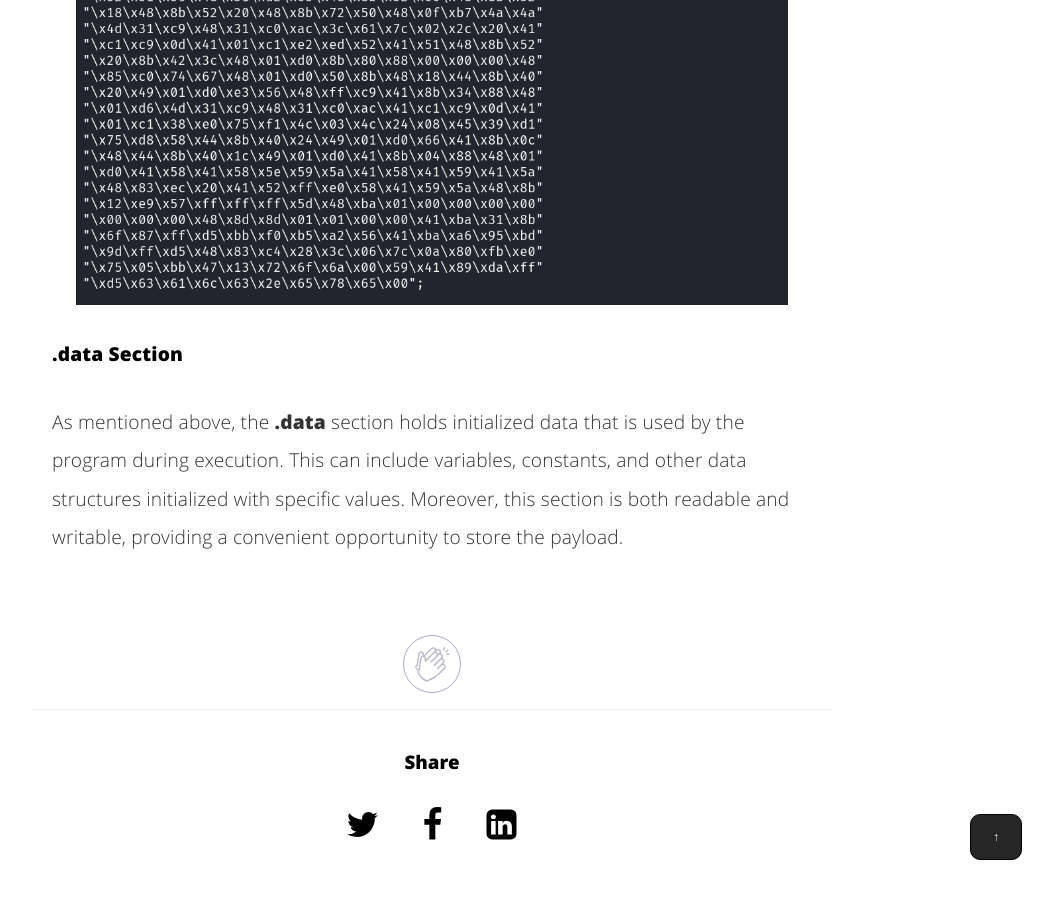
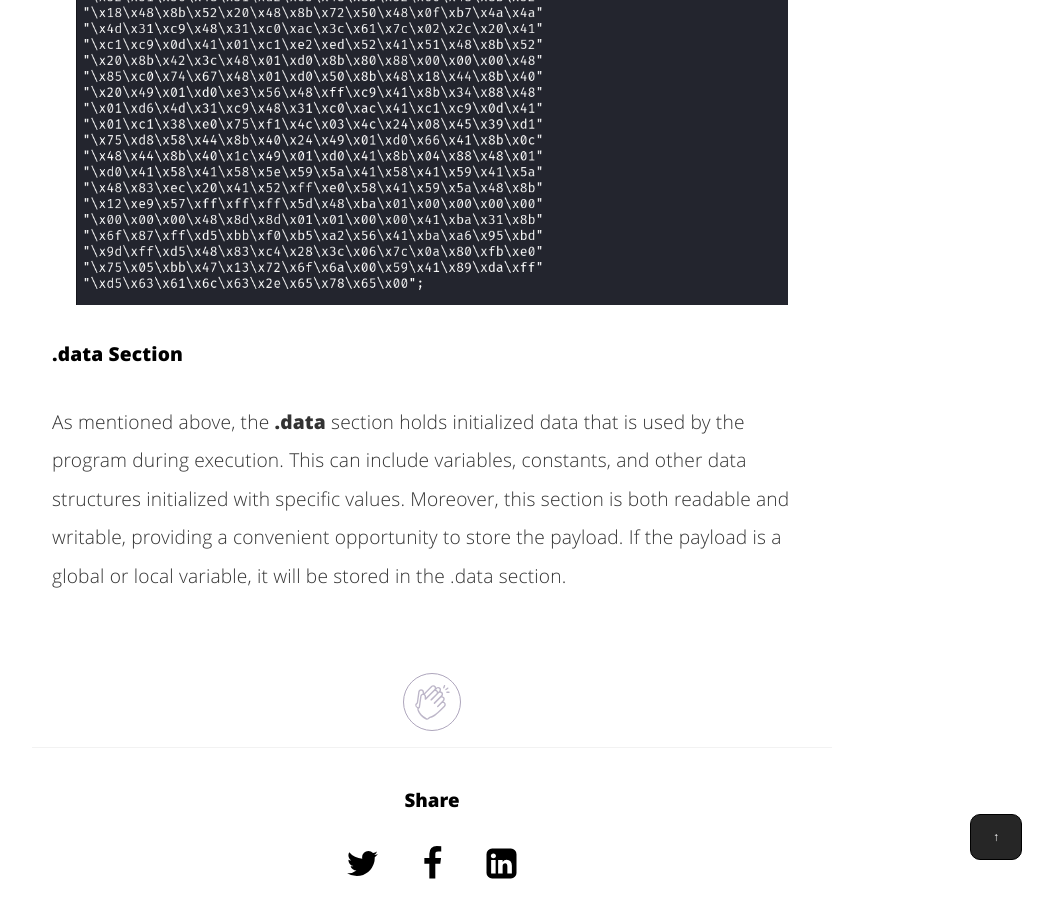
Before and after one commit to nickvourd/nickvourd.github.io, a Jekyll site: the page built from _posts/2024-04-21-the-anatomy-of-pe.md, in a window 1280 px wide and 900 px high, scrolled down 6206 px. Shown: the whole window, without its empty margins (208-1261 px from the left). Built offline with Jekyll 4.4.1, drawn with Linux system fonts in a browser that asks for light colours; before the commit the page ends 7067 px from its top, so only the background shows below that.

Commit message:
The anatomy of PE

```diff
--- a/_posts/2024-04-21-the-anatomy-of-pe.md
+++ b/_posts/2024-04-21-the-anatomy-of-pe.md
@@ -196,7 +196,7 @@
 
 <h4>.data Section</h4>
 
-<p>As mentioned above, the <b>.data</b> section holds initialized data that is used by the program during execution. This can include variables, constants, and other data structures initialized with specific values. Moreover, this section is both readable and writable, providing a convenient opportunity to store the payload.</p>
+<p>As mentioned above, the <b>.data</b> section holds initialized data that is used by the program during execution. This can include variables, constants, and other data structures initialized with specific values. Moreover, this section is both readable and writable, providing a convenient opportunity to store the payload. If the payload is a global or local variable, it will be stored in the .data section.</p>
 
 <br /><br />
 
```
